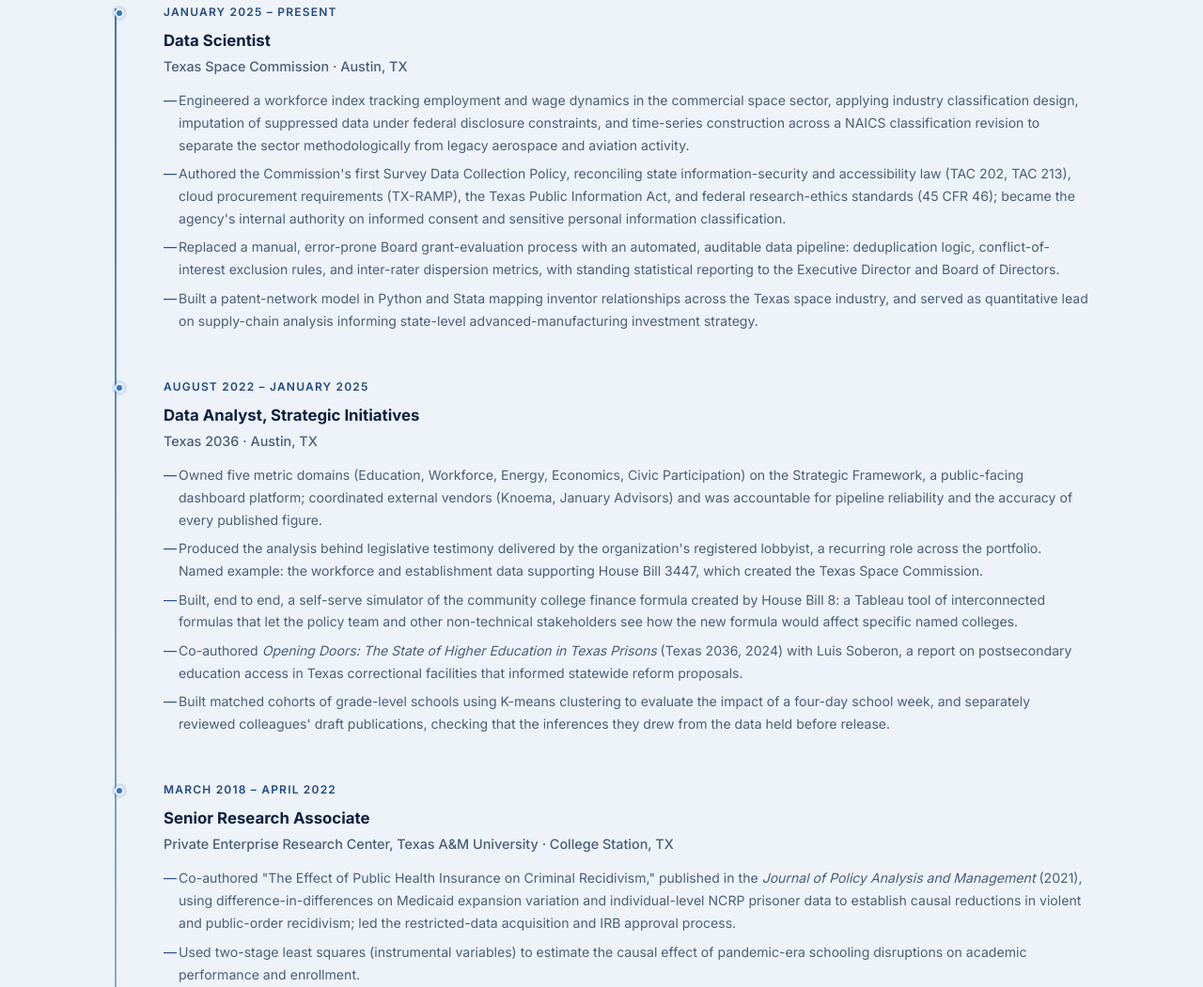
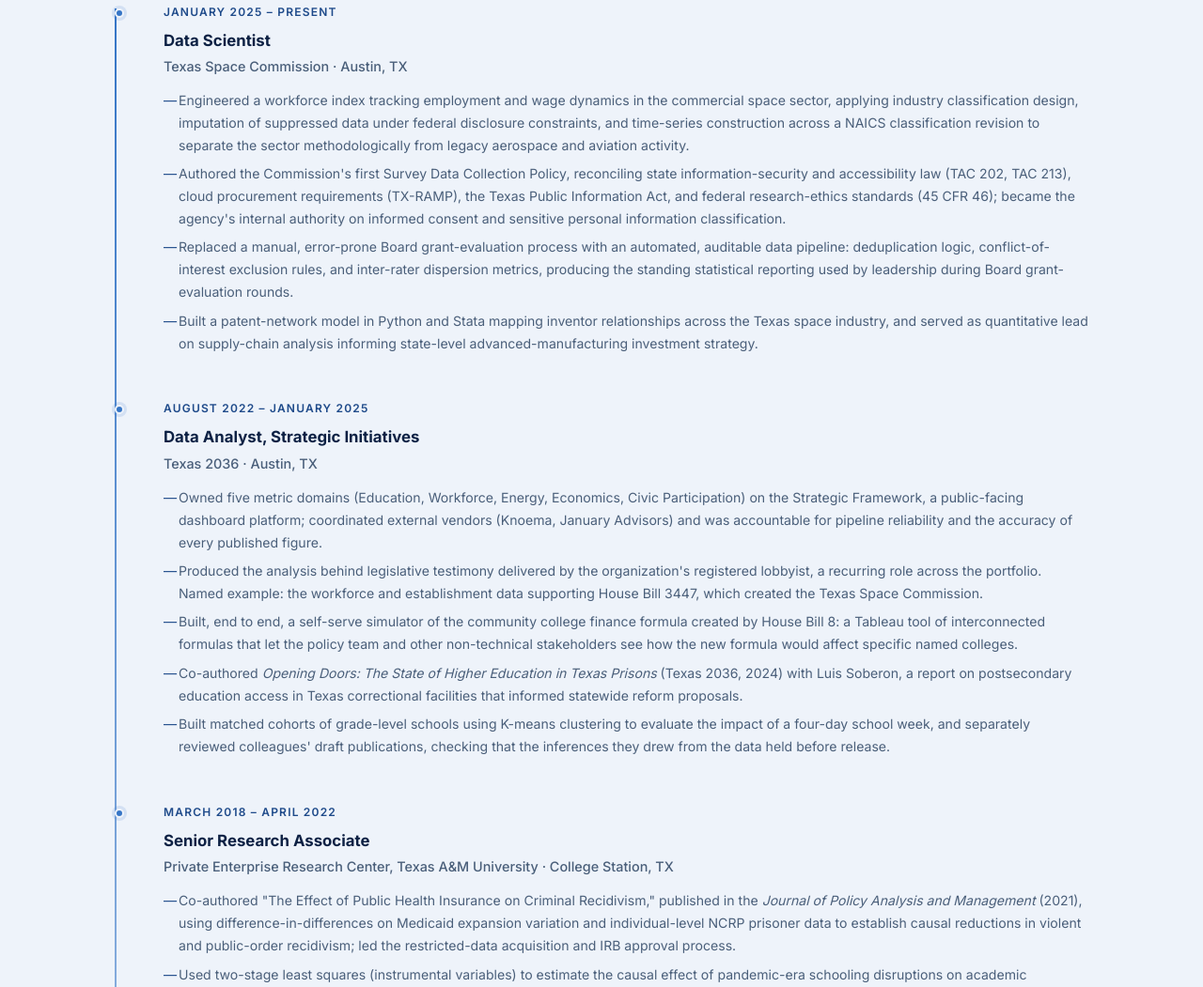
Before and after one commit to cinavarro/cinavarro.github.io, a plain HTML site: page index.html in a window 1280 px wide. Shown: the part 2719-3770 px from the top of the page at 94% size. Drawn offline with Linux system fonts and the light colour scheme.

Commit message:
Refresh Experience bullet
Refresh Experience bullets from job-market source docs; correct Opening Doors and grant-pipeline claims

```diff
--- a/index.html
+++ b/index.html
@@ -659,7 +659,7 @@
           <ul>
             <li>Engineered a workforce index tracking employment and wage dynamics in the commercial space sector, applying industry classification design, imputation of suppressed data under federal disclosure constraints, and time-series construction across a NAICS classification revision to separate the sector methodologically from legacy aerospace and aviation activity.</li>
             <li>Authored the Commission's first Survey Data Collection Policy, reconciling state information-security and accessibility law (TAC 202, TAC 213), cloud procurement requirements (TX-RAMP), the Texas Public Information Act, and federal research-ethics standards (45 CFR 46); became the agency's internal authority on informed consent and sensitive personal information classification.</li>
-            <li>Replaced a manual, error-prone Board grant-evaluation process with an automated, auditable data pipeline: deduplication logic, conflict-of-interest exclusion rules, and inter-rater dispersion metrics, with standing statistical reporting to the Executive Director and Board of Directors.</li>
+            <li>Replaced a manual, error-prone Board grant-evaluation process with an automated, auditable data pipeline: deduplication logic, conflict-of-interest exclusion rules, and inter-rater dispersion metrics, producing the standing statistical reporting used by leadership during Board grant-evaluation rounds.</li>
             <li>Built a patent-network model in Python and Stata mapping inventor relationships across the Texas space industry, and served as quantitative lead on supply-chain analysis informing state-level advanced-manufacturing investment strategy.</li>
           </ul>
         </div>
```
